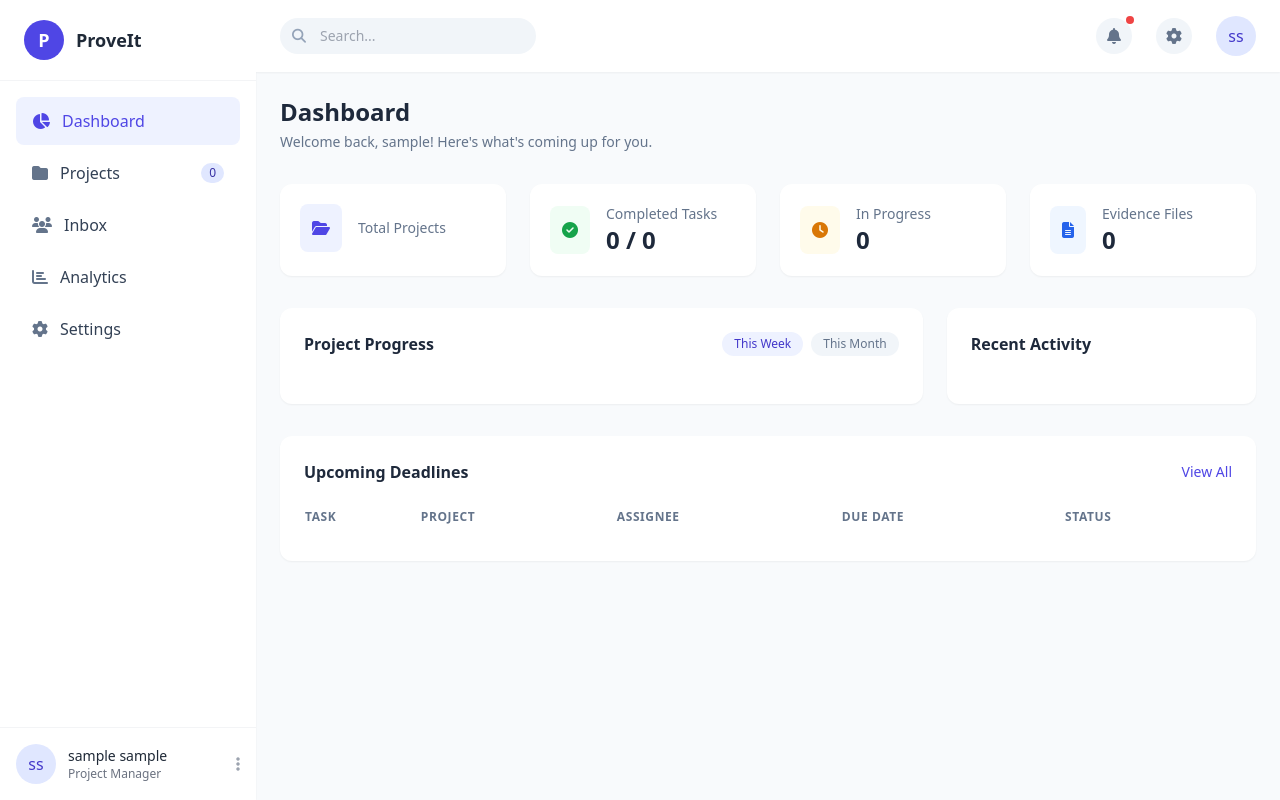
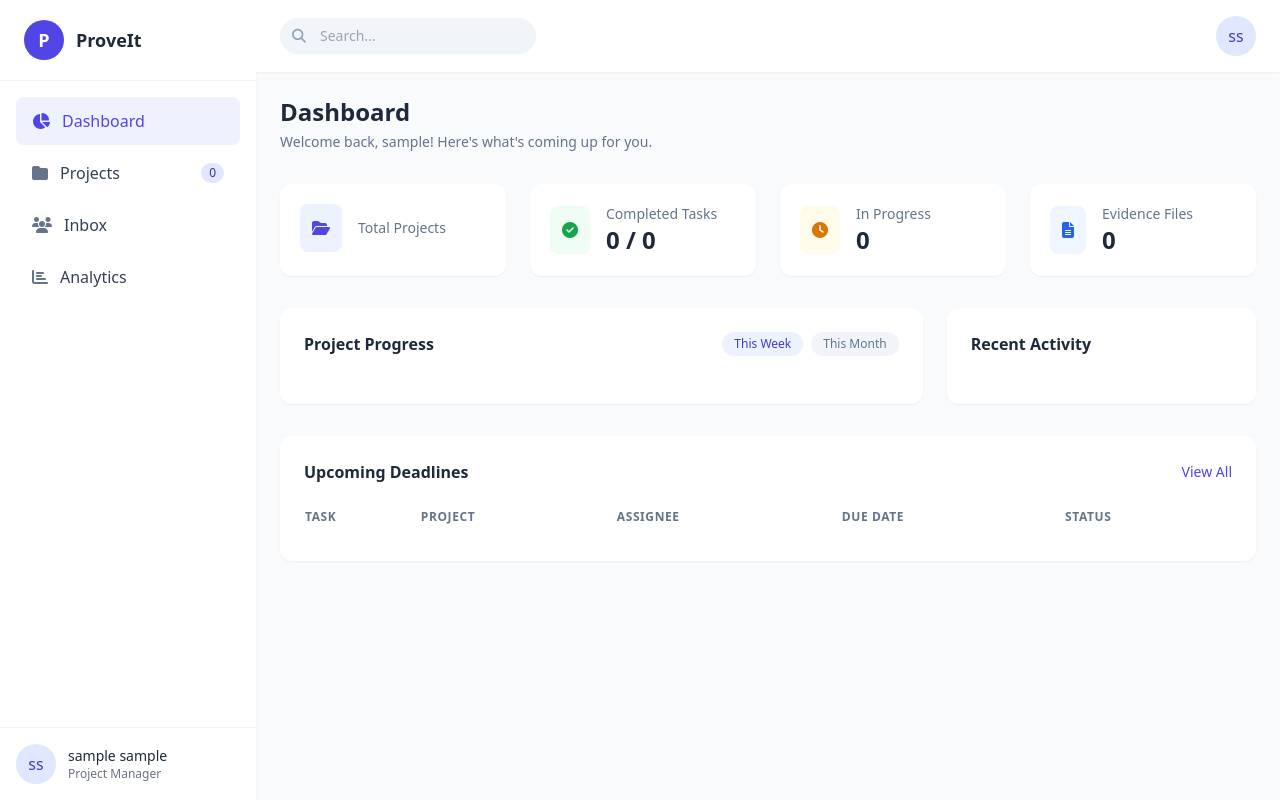
Before and after one commit to Oliverr48/proveit, a Flask app: page /dashboard in a window 1280 px wide. Run offline with Flask 3, Linux system fonts and the light colour scheme; the visitor is signed in with stand-in values (Sample User, id 1); data comes from the database, SQL or seed files in the repository; data that the repository does not hold is empty; some libraries are stand-ins or nearby versions.

Commit message:
Removed all settings and other unnecessary items

```diff
--- a/website/routes.py
+++ b/website/routes.py
@@ -539,7 +539,8 @@
     ).all()
 
     # Weekly labels
-    labels = ['Week 1', 'Week 2', 'Week 3', 'Week 4', 'Week 5', 'Week 6', 'Week 7']
+    labels = ['Week 1', 'Week 2', 'Week 3', 'Week 4', 'Week 5', 'Week 6', 'Week 7', 'Week 8', 'Week 9', 'Week 10', 'Week 11', 'Week 12']
+    # Simulated data points for 12 weeks
 
     # Prepare datasets for each project
     datasets = []
--- a/website/templates/base.html
+++ b/website/templates/base.html
@@ -59,10 +59,6 @@
           <i class="fas fa-chart-bar mr-3 {% if request.path == '/analytics' %}text-indigo-600{% else %}text-slate-500{% endif %}"></i>
           <span>Analytics</span>
         </a>
-        <a href="/settings" class="nav-item flex items-center px-4 py-3 text-slate-700 {% if request.path == '/settings' %}active{% endif %}">
-          <i class="fas fa-cog mr-3 {% if request.path == '/settings' %}text-indigo-600{% else %}text-slate-500{% endif %}"></i>
-          <span>Settings</span>
-        </a>
       </nav>
 
       {% with messages = get_flashed_messages(with_categories=true) %}
@@ -95,9 +91,6 @@
             <p class="text-sm font-medium text-gray-800">{{current_user.firstName}} {{current_user.lastName}}</p>
             <p class="text-xs text-gray-500">Project Manager</p>
           </div>
-          <button class="ml-auto text-gray-400 hover:text-gray-600">
-            <i class="fas fa-ellipsis-vertical"></i>
-          </button>
         </div>
       </div>
     </div>
@@ -113,13 +106,6 @@
         </div>
 
         <div class="flex items-center space-x-6">
-          <button class="w-9 h-9 bg-slate-100 rounded-full flex items-center justify-center text-slate-500 hover:bg-slate-200 relative">
-            <i class="fas fa-bell"></i>
-            <span class="absolute -top-0.5 -right-0.5 w-2 h-2 bg-red-500 rounded-full"></span>
-          </button>
-          <button class="w-9 h-9 bg-slate-100 rounded-full flex items-center justify-center text-slate-500 hover:bg-slate-200">
-            <i class="fas fa-cog"></i>
-          </button>
           <div class="w-10 h-10 bg-indigo-100 text-indigo-700 rounded-full flex items-center justify-center font-medium cursor-pointer hover:bg-indigo-200">
             {{current_user.firstName[0]}}{{current_user.lastName[0]}}
           </div>
```
